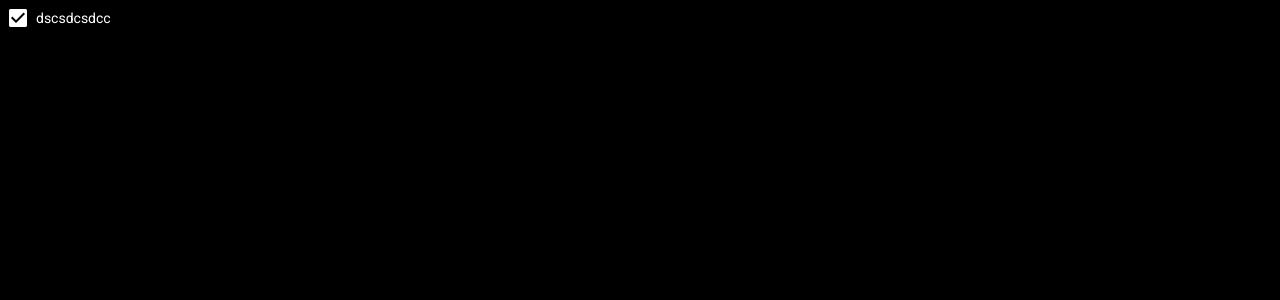
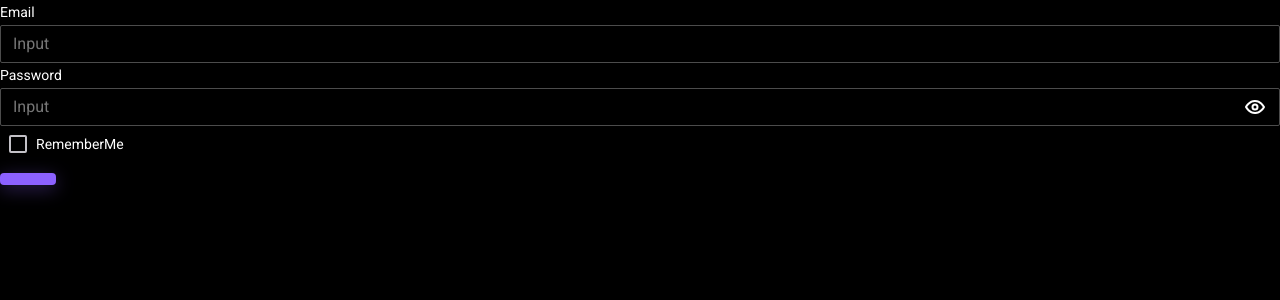
Before and after one commit to Leskevich/cards-vite, a React (Vite) app: page / in a window 1280 px wide. Shown: the top 300 px of the page. Built offline with nearby package versions, Linux system fonts and the light colour scheme.

Commit message:
creat: login form

```diff
--- a/package.json
+++ b/package.json
@@ -14,12 +14,15 @@
   },
   "dependencies": {
     "@fontsource/roboto": "^5.0.5",
+    "@hookform/resolvers": "^3.2.0",
     "@radix-ui/react-checkbox": "^1.0.4",
     "@radix-ui/react-label": "^2.0.2",
     "clsx": "^2.0.0",
     "framer-motion": "^10.15.0",
     "react": "^18.2.0",
-    "react-dom": "^18.2.0"
+    "react-dom": "^18.2.0",
+    "react-hook-form": "^7.45.4",
+    "zod": "^3.21.4"
   },
   "devDependencies": {
     "@it-incubator/eslint-config": "^0.1.3",
--- a/src/App.tsx
+++ b/src/App.tsx
@@ -1,20 +1,9 @@
-import { useState } from 'react'
-
-import { Checkbox } from '@/components/ui/checkBox/checkbox.tsx'
+import { LoginForm } from '@/components/auth/loginForm/LoginForm.tsx'
 
 export function App() {
-  const [check, setCheck] = useState<boolean>(true)
-
   return (
     <>
-      <Checkbox
-        label={'dscsdcsdcc'}
-        checked={check}
-        // disabled={true}
-        onChange={() => {
-          setCheck(state => !state)
-        }}
-      />
+      <LoginForm />
     </>
   )
 }
--- /dev/null
+++ b/src/components/auth/loginForm/LoginForm.tsx
@@ -0,0 +1,57 @@
+import { zodResolver } from '@hookform/resolvers/zod'
+import { useForm } from 'react-hook-form'
+import { boolean, z } from 'zod'
+
+import { ControlledCheckbox } from '@/components/ui'
+import { Button } from '@/components/ui/button'
+import { TextField } from '@/components/ui/textField/TextField.tsx'
+
+export const LoginForm = () => {
+  const loginSchema = z.object({
+    email: z.string().email(),
+    password: z.string().min(3),
+    rememberMe: boolean().default(false),
+  })
+
+  type LoginSchema = z.infer<typeof loginSchema>
+
+  const {
+    control,
+    register,
+    handleSubmit,
+    formState: { errors },
+  } = useForm<LoginSchema>({
+    resolver: zodResolver(loginSchema),
+  })
+
+  const onSubmit = (values: LoginSchema) => {
+    // eslint-disable-next-line no-console
+    console.log(values)
+  }
+
+  return (
+    <div>
+      <form onSubmit={handleSubmit(onSubmit)}>
+        <TextField
+          {...register('email')}
+          label={'Email'}
+          type={'text'}
+          errorMessage={errors.email?.message}
+        />
+        <TextField
+          {...register('password')}
+          label={'Password'}
+          type={'password'}
+          errorMessage={errors.password?.message}
+        />
+        <ControlledCheckbox
+          control={control}
+          label={'RememberMe'}
+          name={'rememberMe'}
+          defaultValue={false}
+        />
+        <Button type={'submit'} />
+      </form>
+    </div>
+  )
+}
--- a/src/components/ui/checkBox/checkbox.tsx
+++ b/src/components/ui/checkBox/checkbox.tsx
@@ -9,7 +9,7 @@ import { Check } from '@/assets/icons'
 
 export type CheckboxProps = {
   checked?: boolean
-  onChange?: (checked: boolean) => void
+  onValueChange?: (checked: boolean) => void
   disabled?: boolean
   required?: boolean
   label?: string
@@ -18,7 +18,7 @@ export type CheckboxProps = {
 }
 
 export const Checkbox = (props: CheckboxProps) => {
-  const { checked, onChange, disabled, required, label, id } = props
+  const { checked, onValueChange, disabled, required, label, id } = props
 
   const classNames = {
     container: s.container,
@@ -35,7 +35,7 @@ export const Checkbox = (props: CheckboxProps) => {
           <CheckboxRadix.Root
             className={classNames.root}
             checked={checked}
-            onCheckedChange={onChange}
+            onCheckedChange={onValueChange}
             disabled={disabled}
             required={required}
             id={id}
--- a/src/components/ui/checkBox/index.ts
+++ b/src/components/ui/checkBox/index.ts
@@ -0,0 +1 @@
+export * from '@/components/ui/checkBox/checkbox.tsx'
--- /dev/null
+++ b/src/components/ui/control/controlled-checkBox/controled-checkBox.tsx
@@ -0,0 +1,17 @@
+import { FieldValues, useController, UseControllerProps } from 'react-hook-form'
+
+import { Checkbox, CheckboxProps } from '@/components/ui'
+
+export type ControlledCheckboxProps<TFieldValues extends FieldValues> =
+  UseControllerProps<TFieldValues> & Omit<CheckboxProps, 'onChange' | 'value' | 'id'>
+
+export const ControlledCheckbox = <TFieldValues extends FieldValues>(
+  props: ControlledCheckboxProps<TFieldValues>
+) => {
+  const { name, rules, shouldUnregister, control, defaultValue, ...checkboxProps } = props
+  const {
+    field: { onChange, value },
+  } = useController({ name, rules, shouldUnregister, control, defaultValue })
+
+  return <Checkbox onValueChange={onChange} checked={value} id={name} {...checkboxProps} />
+}
--- /dev/null
+++ b/src/components/ui/control/controlled-checkBox/index.ts
@@ -0,0 +1 @@
+export { ControlledCheckbox } from './controled-checkBox.tsx'
--- /dev/null
+++ b/src/components/ui/index.ts
@@ -0,0 +1,3 @@
+export * from './control/controlled-checkBox'
+
+export * from './checkBox'
--- a/src/components/ui/textField/TextField.tsx
+++ b/src/components/ui/textField/TextField.tsx
@@ -1,57 +1,60 @@
-import { ComponentPropsWithoutRef, forwardRef, KeyboardEvent, useState } from 'react'
+import { ChangeEvent, ComponentPropsWithoutRef, forwardRef, useState } from 'react'
 
 import clsx from 'clsx'
 
-import { Label } from '../label/label'
+import { Typography } from '../typography'
 
 import s from './textField.module.scss'
 
 import { Close, Eye, EyeSlash, Search } from '@/assets/icons'
-import { Typography } from '@/components/ui/typography'
 
 export type TextFieldType = {
+  className?: string
   type?: 'password' | 'search' | 'text'
   label?: string
+  placeholder?: string
   disabled?: boolean
   errorMessage?: string
-  onEnter?: (e: KeyboardEvent<HTMLInputElement>) => void
-  onClearValue?: () => void
 } & ComponentPropsWithoutRef<'input'>
 
 export const TextField = forwardRef<HTMLInputElement, TextFieldType>((props, ref) => {
   const {
-    onClearValue,
-    disabled = false,
     errorMessage,
     className,
+    disabled = false,
+    placeholder = 'Input',
     type = 'text',
     label,
     ...rest
   } = props
   const [isEye, setIsEye] = useState<boolean>(true)
+  const [inputValue, setInputValue] = useState<string>('')
 
   const showError = !!errorMessage && errorMessage.length > 0
+  const changeInputValue = (e: ChangeEvent<HTMLInputElement>) => {
+    setInputValue(e.currentTarget.value)
+  }
 
-  const isShowClearButton = rest.value
+  const clearHandler = () => {
+    setInputValue('')
+  }
 
   const Input = (type: string) => {
     switch (type) {
       case 'search': {
         return (
           <>
-            <div className={classNames.iconStart}>
-              <Search />
-            </div>
+            <Search className={s.search} />
             <input
               disabled={disabled}
               className={classNames.input}
-              data-icon={'start' + 'end'}
+              placeholder={placeholder}
+              value={inputValue}
+              onChange={changeInputValue}
               ref={ref}
               {...rest}
             />
-            <div className={s.iconEnd}>
-              {!!isShowClearButton && <Close className={s.close} onClick={onClearValue} />}
-            </div>
+            <Close className={s.close} onClick={clearHandler} />
           </>
         )
       }
@@ -59,20 +62,18 @@ export const TextField = forwardRef<HTMLInputElement, TextFieldType>((props, ref
         return (
           <>
             <input
+              disabled={disabled}
               type={isEye ? 'password' : 'text'}
+              placeholder={placeholder}
               className={classNames.input}
-              data-icon={'end'}
-              disabled={disabled}
               ref={ref}
               {...rest}
             />
-            <div className={classNames.iconEnd}>
-              {isEye ? (
-                <Eye onClick={() => !disabled && setIsEye(false)} />
-              ) : (
-                <EyeSlash onClick={() => !disabled && setIsEye(true)} />
-              )}
-            </div>
+            {isEye ? (
+              <Eye onClick={() => setIsEye(false)} />
+            ) : (
+              <EyeSlash onClick={() => setIsEye(true)} />
+            )}
           </>
         )
       }
@@ -81,6 +82,7 @@ export const TextField = forwardRef<HTMLInputElement, TextFieldType>((props, ref
           <input
             disabled={disabled}
             type={'text'}
+            placeholder={placeholder}
             className={classNames.input}
             ref={ref}
             {...rest}
@@ -92,19 +94,17 @@ export const TextField = forwardRef<HTMLInputElement, TextFieldType>((props, ref
 
   const classNames = {
     container: clsx(s.container, className),
-    label: s.label,
-    iconStart: clsx(s.iconStart, disabled && s.disabled),
-    containerInput: clsx(s.containerInput, errorMessage && s.error),
-    input: clsx(s.input, showError && s.error),
-    iconEnd: clsx(s.iconEnd, disabled && s.disabled),
+    wrapper: clsx(s.wrapper, disabled && s.disabled, errorMessage && s.error),
+    label: clsx(s.label, disabled && s.disabled),
+    error: s.error,
+    input: clsx(s.input, errorMessage && s.error),
   }
 
   return (
     <div className={classNames.container}>
-      <Label label={label} className={classNames.label}>
-        <div className={classNames.containerInput}>{Input(type)}</div>
-        {showError && <Typography.Error>{errorMessage}</Typography.Error>}
-      </Label>
+      {label && <Typography.Body2>{label}</Typography.Body2>}
+      <div className={classNames.wrapper}>{Input(type)}</div>
+      {showError && <Typography.Error>{errorMessage}</Typography.Error>}
     </div>
   )
 })
--- a/src/components/ui/textField/textField.module.scss
+++ b/src/components/ui/textField/textField.module.scss
@@ -4,94 +4,93 @@
   gap: 1px;
   justify-content: start;
 
-  height: 80px;
+  width: 100%;
 }
 
 .label {
   &.disabled {
-    color: var(--color-dark-700);
+    color: var(--color-dark-300, #4c4c4c);
   }
 }
 
-.containerInput {
-  position: relative;
-  display: flex;
-  align-items: center;
+.search {
+  margin-right: 0.75rem;
+  opacity: 0.4;
+  fill: var(--color-light-100);
 }
 
-.iconStart {
-  position: absolute;
-  top: 50%;
-  left: 12px;
-  transform: translateY(-50%);
-
-  display: grid;
-  place-items: center;
+.close {
+  cursor: text;
+  opacity: 0;
 }
 
-.iconEnd {
-  position: absolute;
-  top: 50%;
-  right: 12px;
-  transform: translateY(-50%);
+.wrapper {
+  cursor: initial;
 
-  display: grid;
-  place-items: center;
-}
+  display: flex;
+  flex-direction: row;
+  align-items: center;
 
-.disabled {
-  opacity: 0.4;
+  padding: 0.37rem 0.75rem;
+
+  color: var(--color-dark-100);
+
+  border: 1px solid var(--color-dark-300, #4c4c4c);
+  border-radius: 2px;
+
+  &:not(.disabled) {
+    &:focus-within,
+    &:active {
+      color: var(--color-light-100);
+      border-color: var(--color-light-100);
+
+      & .search {
+        opacity: 1;
+      }
+
+      & .close {
+        cursor: pointer;
+        opacity: 1;
+      }
+    }
+  }
+
+  &:hover:not(.disabled) {
+    background: var(--color-dark-700);
+  }
+
+  &.error {
+    border-color: var(--color-danger-300);
+  }
 }
 
 .input {
+  all: unset;
   width: 100%;
-  height: 36px;
-  padding: 6px 12px;
 
-  font-size: var(--font-size-m);
-  line-height: var(--line-height-m);
-  color: var(--color-light-100);
-
-  background-color: transparent;
-  border: 1px solid var(--color-dark-300);
-  border-radius: 2px;
-  outline: none;
-
-  transition:
-    var(--transtition-duration-basic) background-color,
-    var(--transtition-duration-basic) color,
-    var(--transtition-duration-basic) border-color;
-
-  &::placeholder {
-    color: var(--color-dark-100);
+  &::-ms-reveal,
+  &::-ms-clear {
+    display: none;
   }
 
-  &:disabled {
-    color: var(--color-dark-700);
-  }
+  &:-webkit-autofill,
+  &:-webkit-autofill:hover,
+  &:-webkit-autofill:focus,
+  &:-webkit-autofill:active {
+    box-shadow: 0 0 0 30px var(--color-dark-700) inset;
 
-  &:focus {
-    border-color: var(--color-info-700);
-  }
-
-  &:active {
-    border-color: var(--color-light-100);
+    -webkit-text-fill-color: var(--color-light-100);
   }
 
   &.error {
     color: var(--color-danger-300);
-    border-color: var(--color-danger-300);
-  }
-
-  &:hover:not(&:disabled) {
-    background-color: var(--color-dark-700);
-  }
-
-  &[data-icon*='start'] {
-    padding-left: 38px;
-  }
-
-  &[data-icon*='end'] {
-    padding-right: 36px;
   }
 }
+
+.error {
+  color: var(--color-danger-300);
+}
+
+.disabled {
+  opacity: 0.6;
+}
```
Also changed, not shown: 1 other file (tests, documents, lock files or other folders).
